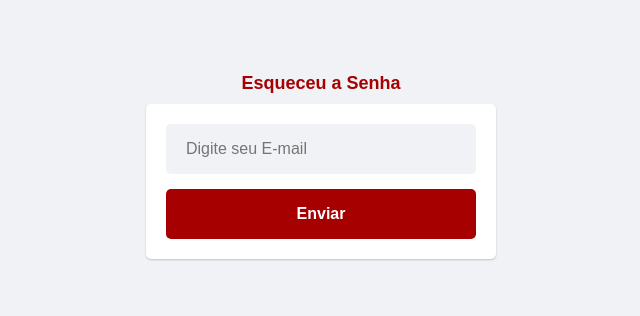
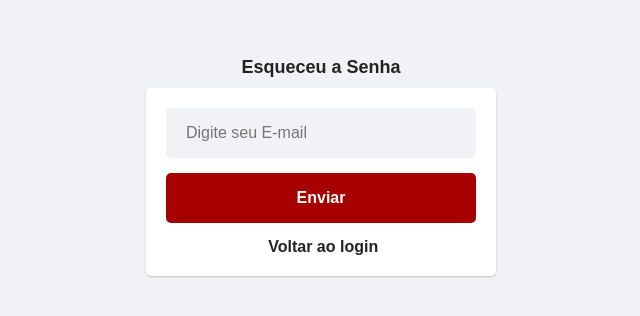
Before and after one commit to sebastiao-oliveira/SAJU, a React (Create React App) app: page /forgotpassword in a window 1280 px wide. Shown: the part 234-550 px from the top of the page, without its empty margins (319-959 px from the left). Built offline with nearby package versions, Linux system fonts and the light colour scheme.

Commit message:
tela esqueceu a senha

```diff
--- a/src/pages/ForgotPassword/index.js
+++ b/src/pages/ForgotPassword/index.js
@@ -28,9 +28,12 @@ const Signup = () => {
           type="email"
           placeholder="Digite seu E-mail"
         />
-
         <Button Text="Enviar" onClick={handleSignup} />
-
+        <C.LabelSignin>
+         <C.Strong>
+            <Link to="/">&nbsp;Voltar ao login</Link>
+          </C.Strong>
+        </C.LabelSignin>
       </C.Content>
     </C.Container>
   );
--- a/src/pages/ForgotPassword/styles.js
+++ b/src/pages/ForgotPassword/styles.js
@@ -26,17 +26,17 @@ export const Content = styled.div`
 export const Label = styled.label`
   font-size: 18px;
   font-weight: 600;
-  color:#a60000;
+  color: #232323;
 `;
 
-export const LabelSignup = styled.label`
+export const LabelSignin = styled.label`
   font-size: 16px;
-  color:#232323;
+  color: #232323;
 `;
 
 export const labelError = styled.label`
   font-size: 14px;
-  color: #232323;
+  color: red;
 `;
 
 export const Strong = styled.strong`
```
